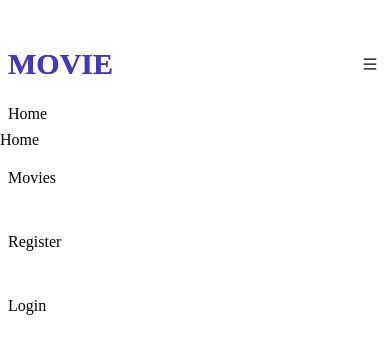
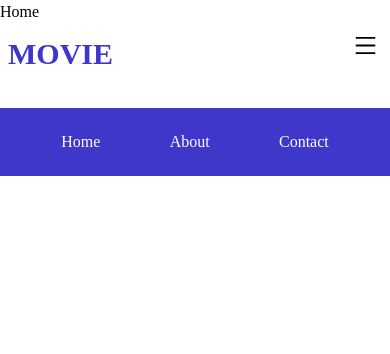
Before and after one commit to DKarimi90/movie-front, a React (Create React App) app: page / in a window 390 px wide. Shown: the top 354 px of the page. Built offline with nearby package versions, Linux system fonts and the light colour scheme; no server answers.

Commit message:
updated files

```diff
--- a/src/components/Home.js
+++ b/src/components/Home.js
@@ -2,7 +2,7 @@ import React from 'react'
 
 const Home = () => {
   return (
-    <div>Home</div>
+    <div className='w-full h-[120vh]'>Home</div>
   )
 }
 
--- a/src/components/Navbar.js
+++ b/src/components/Navbar.js
@@ -1,33 +1,65 @@
-import React from 'react'
+import React, {useEffect, useState} from 'react'
 import { Link, NavLink } from 'react-router-dom'
-import {AiOutlineMenu} from 'react-icons/ai'
+import {AiOutlineMenu, AiOutlineClose} from 'react-icons/ai'
 
 const Navbar = () => {
+const [nav, setNav] = useState(false)
+const [scroll, setScroll] = useState(false)
+
+
+const handleNav = () => {
+  setNav(!nav)
+}
+
+useEffect(() => {
+  const handleScroll = () => {
+    if(window.scrollY > 0) {
+      setScroll(true)
+    }
+    else {
+      setScroll(false)
+    }
+  }
+  window.addEventListener("scroll", handleScroll)
+ return () => window.removeEventListener("scroll", handleScroll)
+}, [])
 
   return (
-    <div className='w-full h-32'>
+    <div className={`w-full h-44 fixed z-10`}>
+      <div className='h-full flex flex-col'>
+        <div className={`w-full h-full relative animate-nav ${scroll? 'animate-nav': ''}`}>
         <div className='w-full h-full max-w-[800px] mx-auto flex justify-between items-center'>
             <div className='uppercase font-bold text-[var(--primary)] text-3xl px-2'><Link to="/">Movie</Link></div>
             <div className='hidden sm:flex'>
-                <NavLink to="/" className="anchors">Home</NavLink>
-                <NavLink to="/movies" className="anchors">Movies</NavLink>
+                {/* <NavLink to="/" className="anchors">Home</NavLink> */}
+                {/* <NavLink to="/movies" className="anchors">Movies</NavLink> */}
                 <NavLink to="/register" className="anchors">Register</NavLink>
                 <NavLink to="/login" className="anchors">Login</NavLink>
             </div>
-            <div className='block sm:hidden pr-3'>
-              <AiOutlineMenu />
+
+
+             {/* MOBILE MENU */}
+            <div className='block sm:hidden pr-3 mt-[-1rem] z-20' onClick={handleNav}>
+              {nav? <AiOutlineClose size={25}/> : <AiOutlineMenu size={25}/>}
             </div>
-
-            {/* MOBILE MENU */}
-            <div className='absolute left-0 top-0 mt-[2.9rem] block sm:hidden'>
+            <div className={`absolute left-0 top-0 pt-[2.9rem] block sm:hidden transform-translate duration-700 ease-in-out h-full bg-slate-100 w-full z-10 ${!nav? 'translate-y-[-100vh]' : 'translate-y-0'}`}>
             <div className='uppercase font-bold text-[var(--primary)] text-3xl px-2'><Link to="/">Movie</Link></div>
-            <div className='flex flex-col'>
-                <NavLink to="/" className="mobile-anchors">Home</NavLink>
-                <NavLink to="/movies" className="mobile-anchors">Movies</NavLink>
-                <NavLink to="/register" className="mobile-anchors">Register</NavLink>
-                <NavLink to="/login" className="mobile-anchors">Login</NavLink>
+            <div className='flex flex-col text-center'>
+                <NavLink to="/" className="mobile-anchors" onClick={handleNav}>Home</NavLink>
+                <NavLink to="/movies" className="mobile-anchors" onClick={handleNav}>Movies</NavLink>
+                <NavLink to="/register" className="mobile-anchors" onClick={handleNav}>Register</NavLink>
+                <NavLink to="/login" className="mobile-anchors" onClick={handleNav}>Login</NavLink>
             </div>
             </div>
+        </div>
+        </div>
+        <div className={`w-full h-28  bg-[var(--primary)] animate-sub ${scroll? 'animate-sub': ''}`}>
+        <div className={`w-full h-full flex justify-evenly items-center max-w-[800px] mx-auto relative`}>
+        <NavLink to="/" className="sub-anchors">Home</NavLink>
+        <NavLink to="/about" className="sub-anchors">About</NavLink>
+        <NavLink to="/contact" className="sub-anchors">Contact</NavLink>
+        </div>
+        </div>
         </div>
     </div>
   )
--- a/src/index.css
+++ b/src/index.css
@@ -10,6 +10,7 @@
 :root {
   --danger: #d90429;
   --primary: #3f37c9;
+  --primary2: #4361ee;
 }
 
 @layer base {
@@ -22,4 +23,7 @@
   .mobile-anchors {
    @apply py-5 px-2
   }
+  .sub-anchors {
+    @apply px-2 text-white
+  }
 }
--- a/tailwind.config.js
+++ b/tailwind.config.js
@@ -7,9 +7,19 @@ module.exports = {
         form: {
           '0%' : {left: '-100%'},
           '100%' : {left: '0'},
-        }
+        },
+        nav: {
+          '0%': { transform: 'translateY(0vh)' },
+          '50%': { transform: 'translateY(-50vh)' },
+          '100%': { transform: 'translateY(0vh)' },
+        },
+        sub: {
+          '0%': { transform: 'translateY(0vh)' },
+          '50%': { transform: 'translateY(-150vh)' },
+          '100%': { transform: 'translateY(-0vh)' },
+        },
       },
-      animation: { form: 'form 1s'}
+      animation: { form: 'form 1s', nav: 'nav 3s', sub: 'sub 3s'}
     },
   },
   plugins: [],
```
